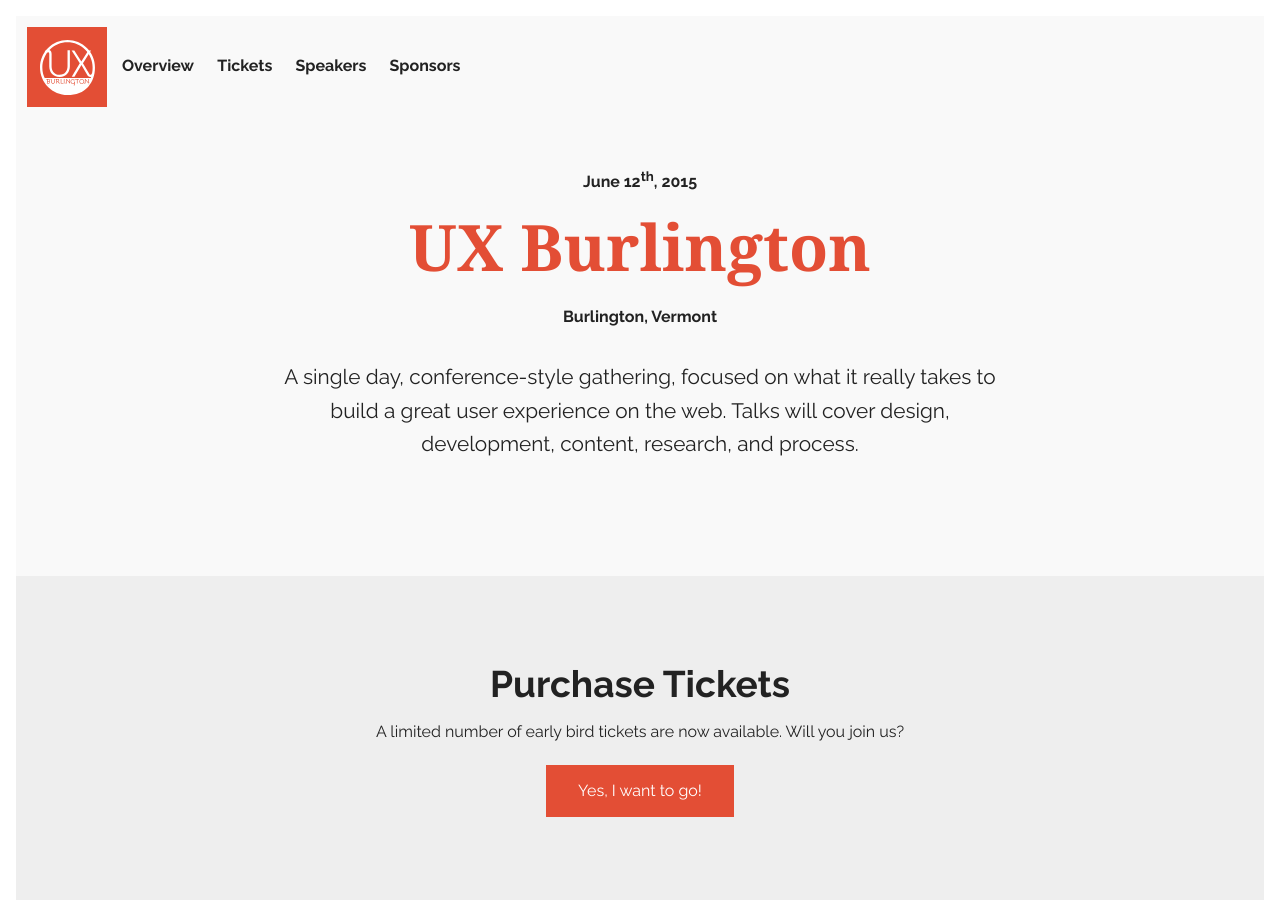
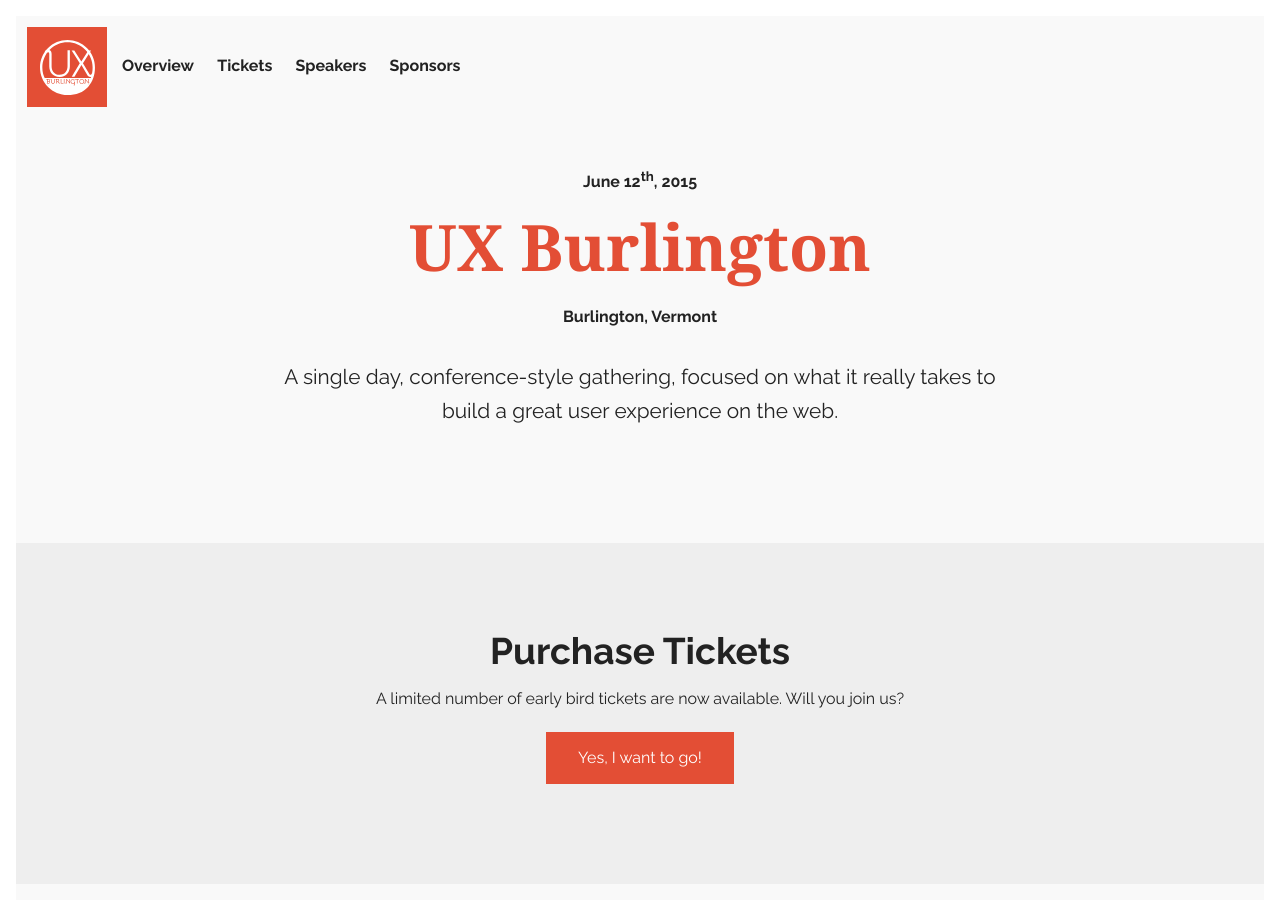
Before and after one commit to AgilionApps/ux-burlington-2017, a Jekyll site: the page built from index.html, in a window 1280 px wide and 900 px high. Built offline with Jekyll 4.4.1, drawn with Linux system fonts in a browser that asks for light colours; some web fonts are replaced; comment, search, counter and statistics services are not loaded.

Commit message:
No need for talk preview since they're all up on the site now

```diff
--- a/index.html
+++ b/index.html
@@ -11,7 +11,7 @@
     <h1>UX Burlington</h1>
     <h4>Burlington, Vermont</h4>
     <p>
-      A single day, conference-style gathering, focused on what it really takes to build a great user experience on the web. Talks will cover design, development, content, research, and process.
+      A single day, conference-style gathering, focused on what it really takes to build a great user experience on the web.
     </p>
   </div>
 </section>
```
